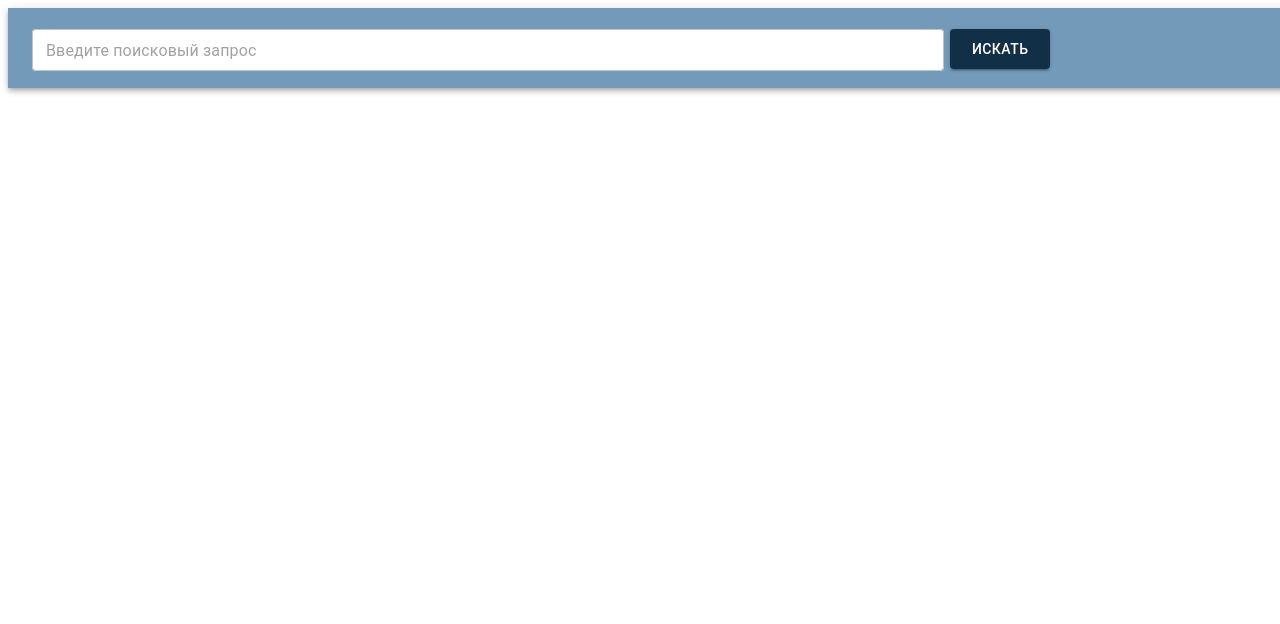
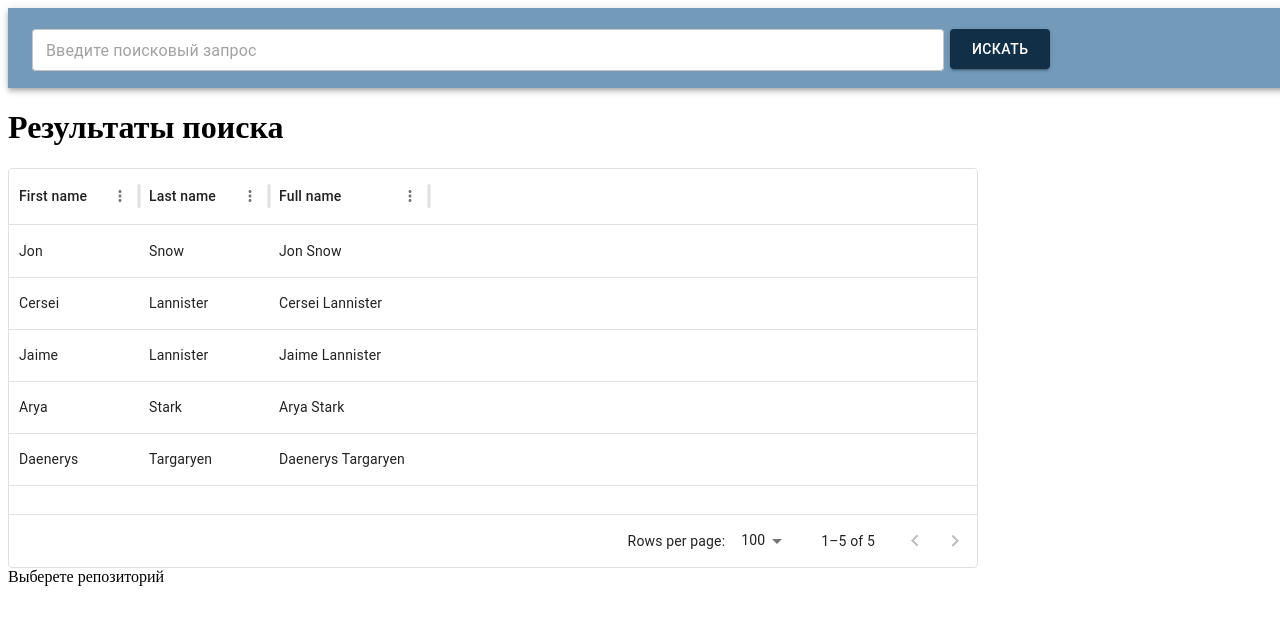
Before and after one commit to ArthurFloyd/Detective-Github, a React (Create React App) app: page / in a window 1280 px wide. Shown: the top 624 px of the page. Built offline with nearby package versions, Linux system fonts and the light colour scheme; no server answers.

Commit message:
create search page

```diff
--- a/package.json
+++ b/package.json
@@ -8,6 +8,7 @@
     "@emotion/react": "^11.13.3",
     "@emotion/styled": "^11.13.0",
     "@mui/material": "^6.0.0",
+    "@mui/x-data-grid": "^7.15.0",
     "@reduxjs/toolkit": "^2.2.7",
     "@testing-library/jest-dom": "^5.17.0",
     "@testing-library/react": "^13.4.0",
--- a/src/App.css
+++ b/src/App.css
@@ -1,4 +1,4 @@
-.App {
+/* .App {
   text-align: center;
 }
 
@@ -35,4 +35,4 @@
   to {
     transform: rotate(360deg);
   }
-}
+} */
--- a/src/App.jsx
+++ b/src/App.jsx
@@ -2,7 +2,7 @@
 
 import NavBar from './components/NavBar';
 // import HomePage from './components/Home';
-// import SearchPage from './components/Search';
+import SearchResult from './components/SearchResult.jsx';
 import { store } from './store/index.js';
 
 // import './App.scss';
@@ -11,7 +11,7 @@
   <Provider store={store}>
     <NavBar />
     {/* // <HomePage /> */}
-    {/* //   <SearchPage /> */}
+    <SearchResult />
   </Provider>
 );
 
--- a/src/api/githubReposApi.js
+++ b/src/api/githubReposApi.js
@@ -2,7 +2,7 @@
 
 export const githubReposApi = createApi({
   reducerPath: 'repos',
-  baseQuery: fetchBaseQuery({ baseUrl: '/search/repositories' }),
+  baseQuery: fetchBaseQuery({ baseUrl: 'https://api.github.com/search/repositories' }),
   endpoints: (builder) => ({
     getRepos: builder.query({
       query: (repo) => `?q=${repo}`,
--- a/src/components/NavBar.jsx
+++ b/src/components/NavBar.jsx
@@ -14,7 +14,8 @@
     inputRef.current.focus();
   }, []);
 
-  const { data } = useGetReposQuery('Duel');
+  const { data } = useGetReposQuery(value);
+  // console.log('value', useGetReposQuery(value))
 
   return (
     <Box sx={{ flexGrow: 1 }}>
--- /dev/null
+++ b/src/components/SearchResult.jsx
@@ -0,0 +1,41 @@
+import * as React from 'react';
+import Box from '@mui/material/Box';
+import { DataGrid } from '@mui/x-data-grid';
+
+const rows = [
+  { id: 1, lastName: 'Snow', firstName: 'Jon' },
+  { id: 2, lastName: 'Lannister', firstName: 'Cersei' },
+  { id: 3, lastName: 'Lannister', firstName: 'Jaime' },
+  { id: 4, lastName: 'Stark', firstName: 'Arya' },
+  { id: 5, lastName: 'Targaryen', firstName: 'Daenerys' },
+];
+const getFullName = (value, row) => `${row.firstName || ''} ${row.lastName || ''}`;
+
+const columns = [
+  { field: 'firstName', headerName: 'First name', width: 130 },
+  { field: 'lastName', headerName: 'Last name', width: 130 },
+  {
+    field: 'fullName',
+    headerName: 'Full name',
+
+    width: 160,
+    valueGetter: getFullName,
+  },
+];
+
+const SearchResult = () => (
+  <div>
+
+    <div className="row">
+      <h1>Результаты поиска</h1>
+      <Box sx={{ height: 400, width: 970 }}>
+        <DataGrid rows={rows} columns={columns} />
+      </Box>
+    </div>
+    <div className="result">
+      Выберете репозиторий
+    </div>
+  </div>
+);
+
+export default SearchResult;
```
Also changed, not shown: public/index.html (+4 -27 lines), 1 other file (tests, documents, lock files or other folders).
